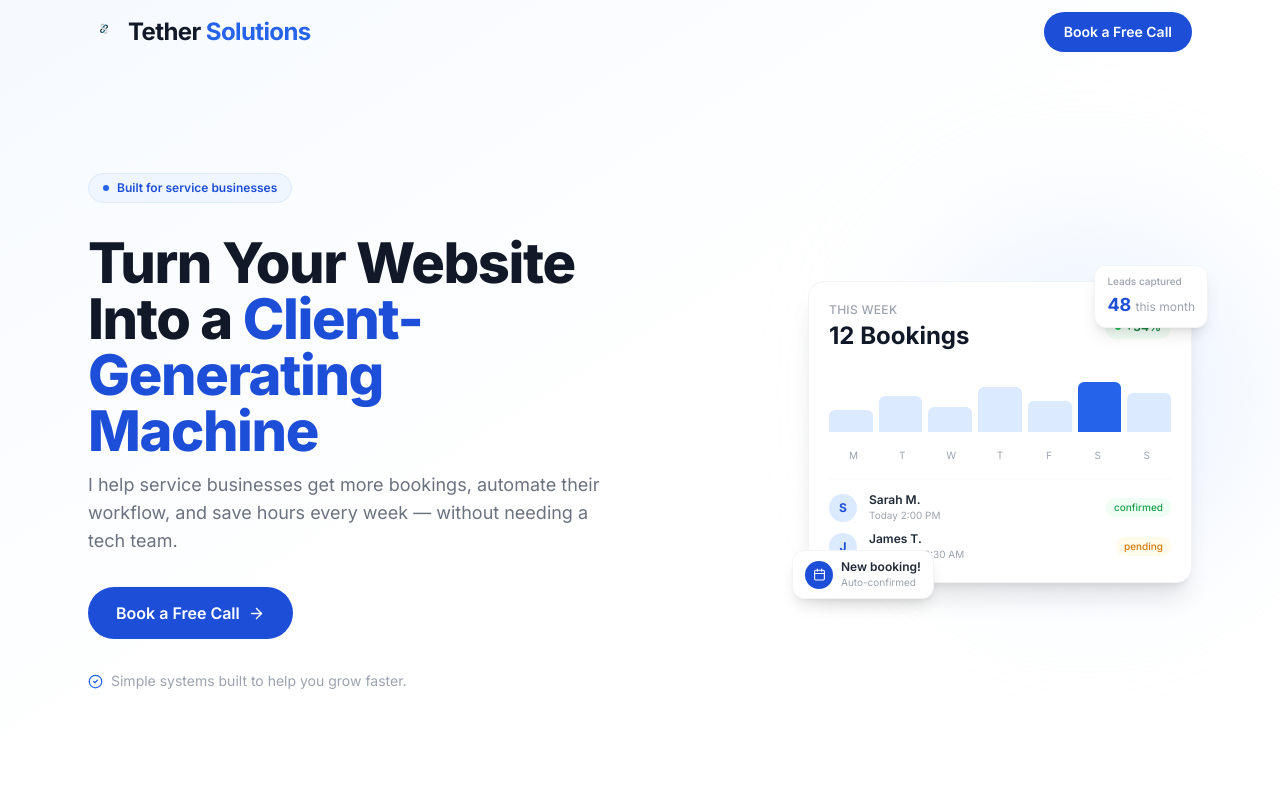
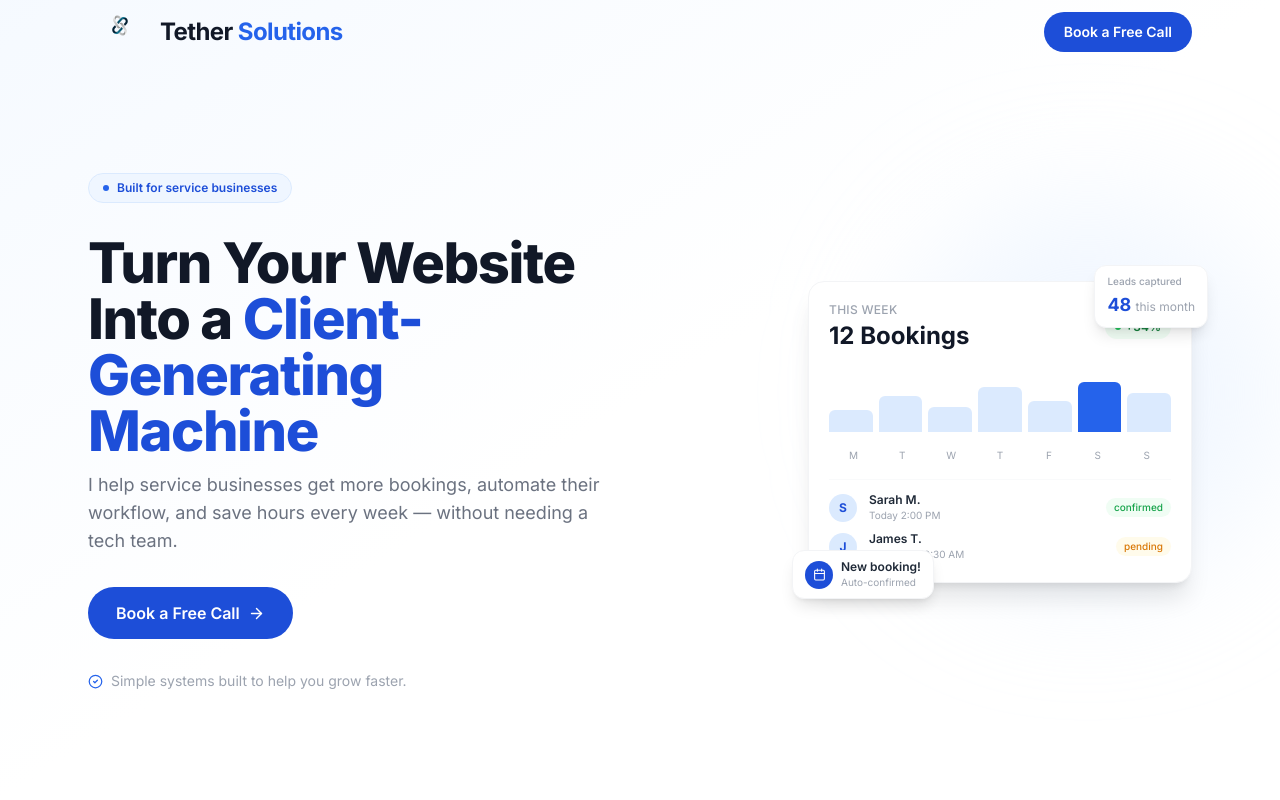
Before and after one commit to sulaiman6652/Tether-solutions, a React (Vite) app: page / in a window 1280 px wide. Shown: the top 800 px of the page. Built offline with nearby package versions, Linux system fonts and the light colour scheme.

Commit message:
Increase logo size to match text

```diff
--- a/src/components/Navbar.jsx
+++ b/src/components/Navbar.jsx
@@ -24,7 +24,7 @@ export default function Navbar() {
       <div className="max-w-6xl mx-auto px-6 h-16 flex items-center justify-between">
         {/* Brand */}
         <a href="/" className="flex items-center gap-2">
-          <img src="/logo-transparent1.png" alt="Tether Solutions" className="h-8 w-auto" />
+          <img src="/logo-transparent1.png" alt="Tether Solutions" className="h-16 w-16 object-contain" />
           <span className="text-2xl font-bold tracking-tight">
             <span className="text-gray-900">Tether</span>
             <span className="text-blue-600"> Solutions</span>
--- a/src/components/offer/OfferNavbar.jsx
+++ b/src/components/offer/OfferNavbar.jsx
@@ -23,7 +23,7 @@ export default function OfferNavbar() {
     >
       <div className="max-w-6xl mx-auto px-6 h-16 flex items-center justify-between">
         <a href="/" className="flex items-center gap-2">
-          <img src="/logo-transparent1.png" alt="Tether Solutions" className="h-8 w-auto" />
+          <img src="/logo-transparent1.png" alt="Tether Solutions" className="h-16 w-16 object-contain" />
           <span className="text-2xl font-bold tracking-tight">
             <span className="text-gray-900">Tether</span>
             <span className="text-blue-600"> Solutions</span>
```
Also changed, not shown: Screenshot 2026-04-01 at 7.58.36 pm.png (added).
